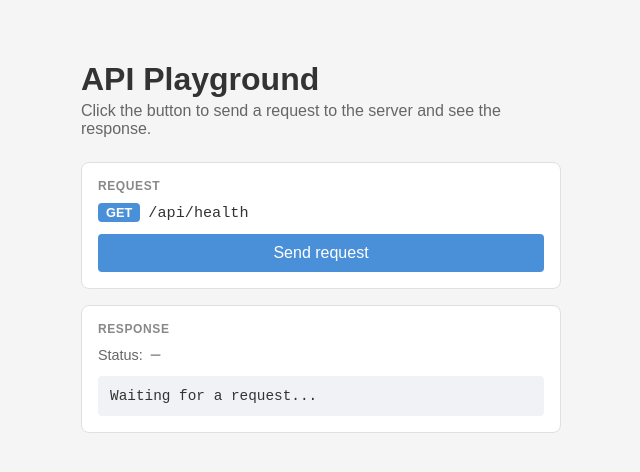
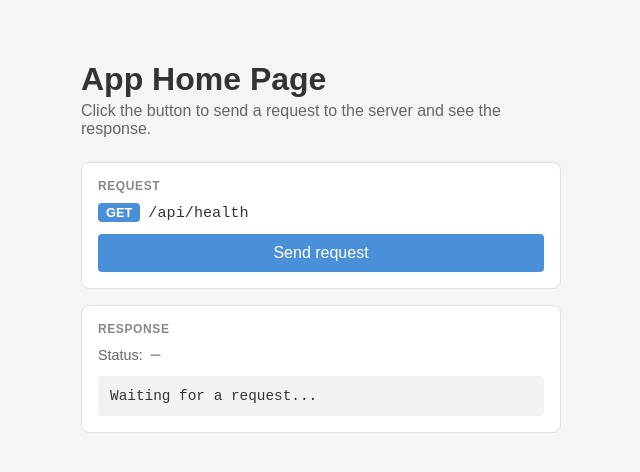
Before and after one commit to zaclim282-code/BED-CA1-CA2-P2531153-DCS-1B-09, a website: page src/frontend/index.html in a window 1280 px wide. Shown: the whole page, without its empty margins (319-959 px from the left). Drawn offline with Linux system fonts and the light colour scheme.

Commit message:
improve frontend

```diff
--- a/src/frontend/index.html
+++ b/src/frontend/index.html
@@ -4,13 +4,13 @@
 <head>
   <meta charset="UTF-8">
   <meta name="viewport" content="width=device-width, initial-scale=1.0">
-  <title>API Playground</title>
+  <title>App Home Page</title>
   <link rel="stylesheet" href="style.css">
 </head>
 
 <body>
   <main>
-    <h1>API Playground</h1>
+    <h1>App Home Page</h1>
     <p class="hint">Click the button to send a request to the server and see the response.</p>
 
     <!-- REQUEST: what we send, and where it goes -->
```
